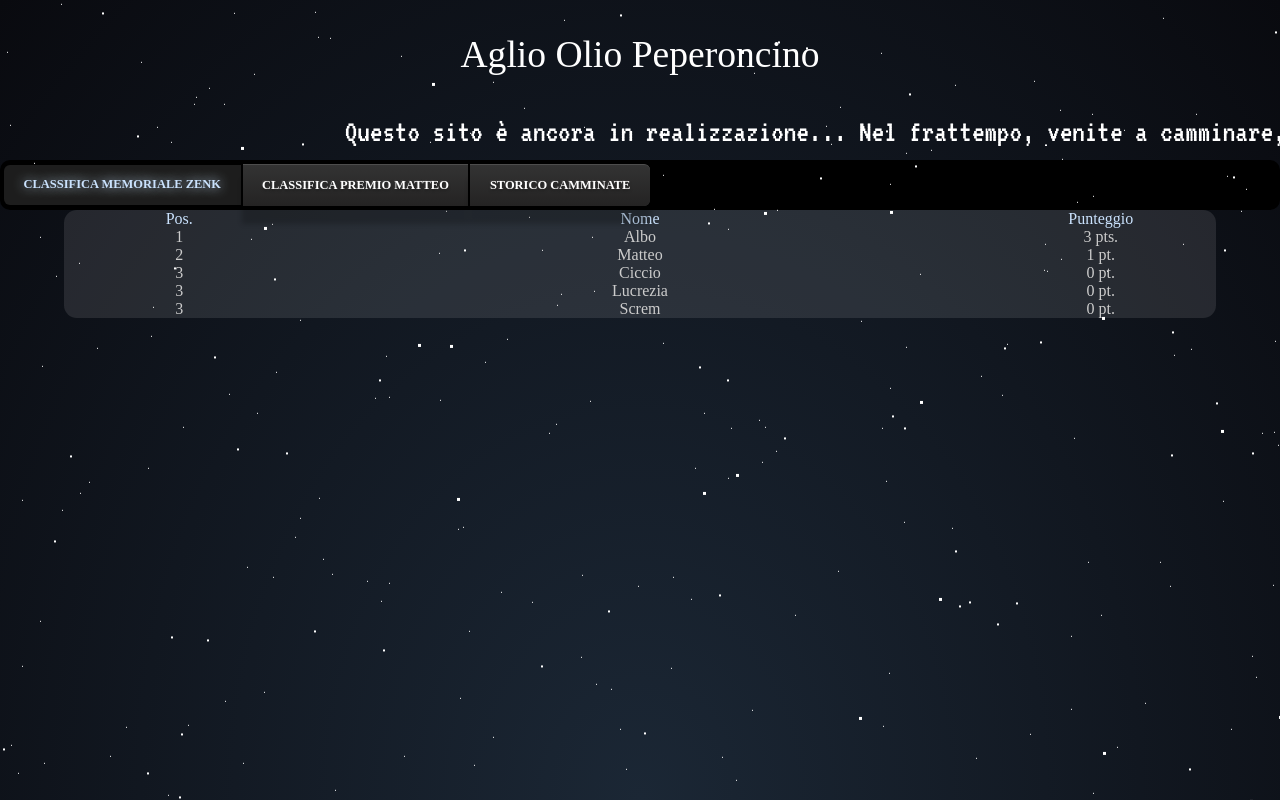
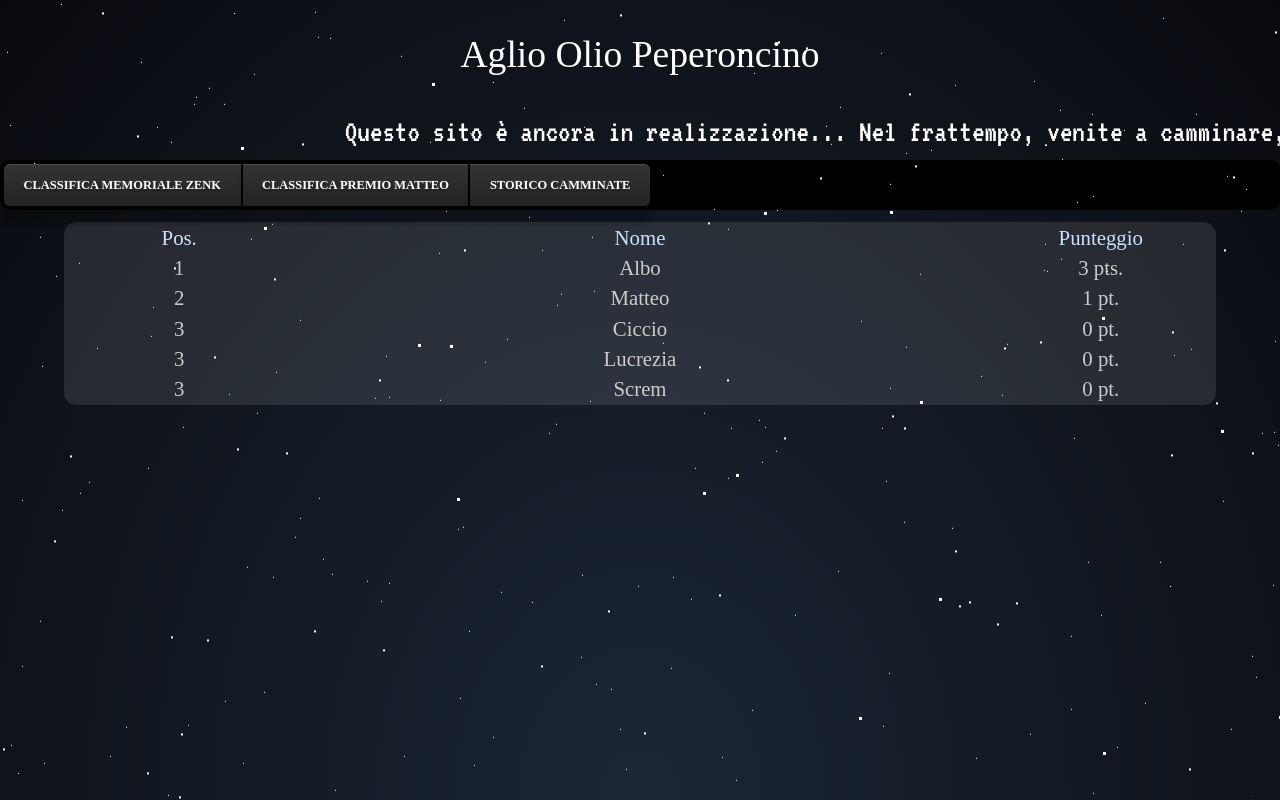
Before and after one commit to Scremmix/AOP, a React (Create React App) app: page / in a window 1280 px wide. Built offline with nearby package versions, Linux system fonts and the light colour scheme; a web font is replaced by a local one.

Commit message:
Page test for page 1

```diff
--- a/src/elements/pageviewer/PageViewer.js
+++ b/src/elements/pageviewer/PageViewer.js
@@ -27,7 +27,7 @@ function PageViewer() {
         <div>
             <div className="pageSelectorWrapper">
                 <label class="selectorLabel">
-                    <input type="radio" id="pageOption1" name="value-radio" defaultValue="Page1" checked={true} onChange={handlePageChange}/>
+                    <input type="radio" id="pageOption1" name="value-radio" defaultValue="Page1" onChange={handlePageChange}/>
                     <span className="text kodeMono-fontface">Classifica Memoriale Zenk</span>
                 </label>
                 <label class="selectorLabel">
--- a/src/elements/pageviewer/pages/Page1.css
+++ b/src/elements/pageviewer/pages/Page1.css
@@ -1,9 +1,8 @@
 .tabellaMemorialeZenk{
+    font-size: clamp(0.5rem,calc(1vw + .5rem),2rem);
     width: 90%;
-    margin: 0.05vw 5%;
+    margin: 1vw 5%;
     border-radius: 1vw;
-    border-color: rgba(255, 255, 255, 0.4);
-    border-width: 0.5vw;
     display: flex;
     flex-direction: column;
     grid-template-columns: 25% 50% 25%;
@@ -11,6 +10,7 @@
 }
 
 .tabellaMemorialeZenk .titleRow{
+    padding: 0.2rem 0;
     width: 100%;
     display: flex;
     flex-direction: row;
@@ -20,6 +20,7 @@
 }
 
 .tabellaMemorialeZenk .contentRow{
+    padding: 0.2rem 0;
     width: 100%;
     display: flex;
     flex-direction: row;
```
